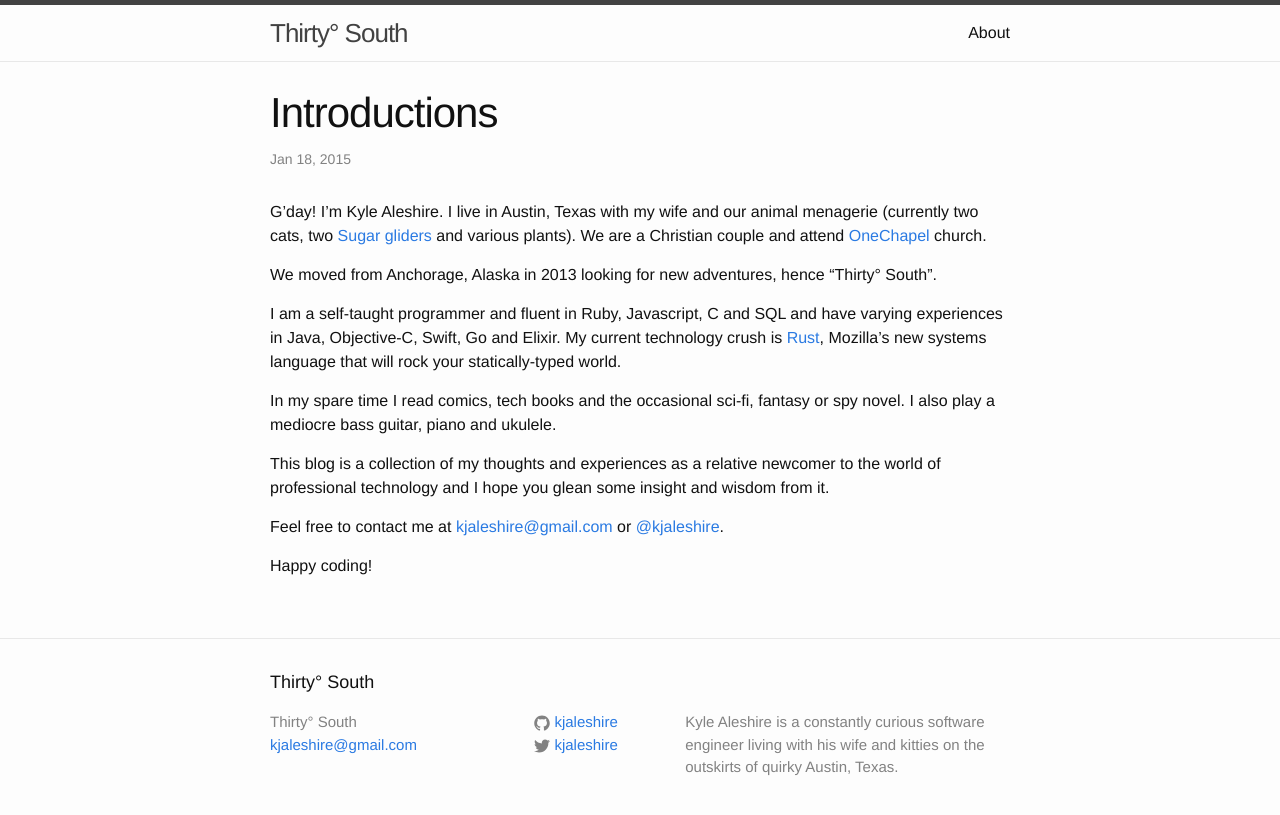
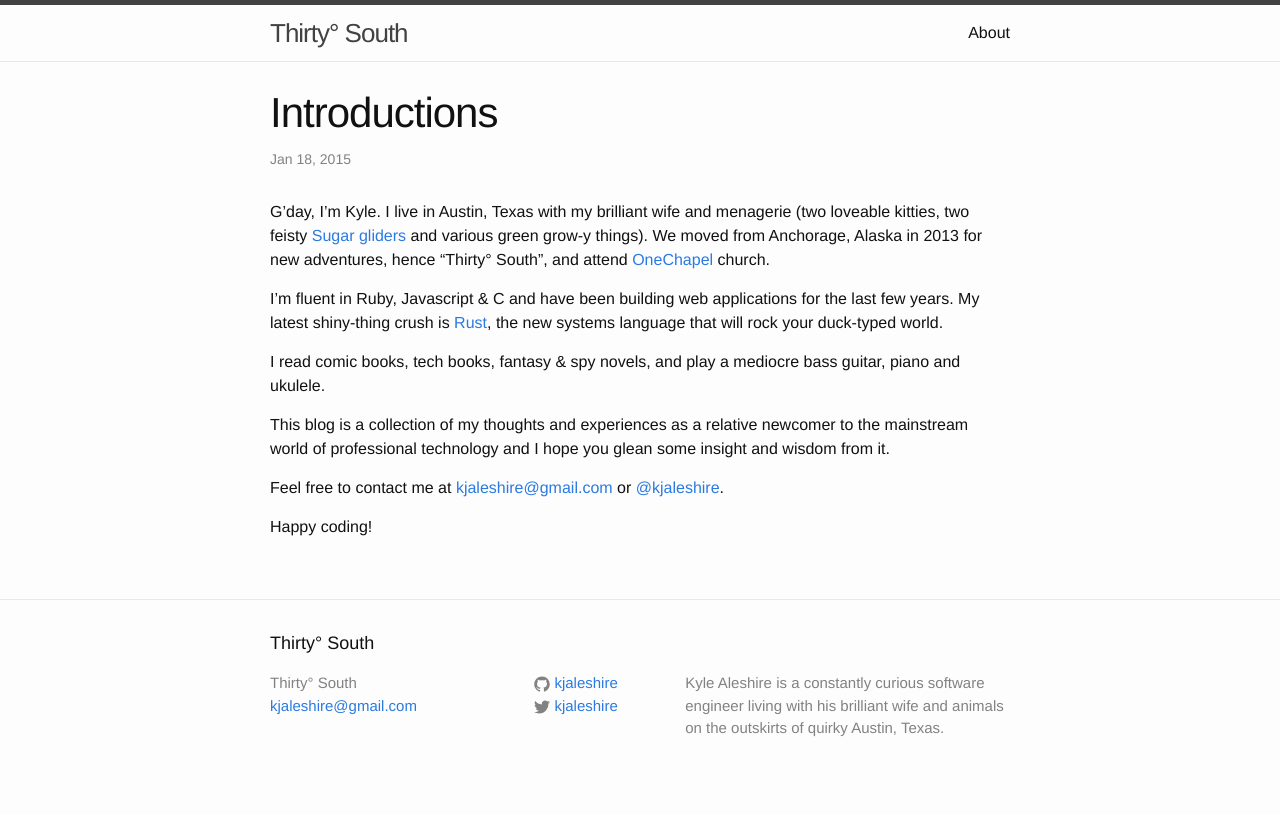
Before and after one commit to kjaleshire/kjaleshire.github.io, a Jekyll site: the page built from _posts/2015-01-18-introductions.md, in a window 1280 px wide. Shown: the top 815 px of the page. Built offline with Jekyll 4.4.1, drawn with Linux system fonts in a browser that asks for light colours.

Commit message:
updates to Introductions post and About page

```diff
--- a/_config.yml
+++ b/_config.yml
@@ -2,8 +2,8 @@
 title: Thirty° South
 email: kjaleshire@gmail.com
 description: >
-  Kyle Aleshire is a constantly curious software engineer living with his wife and
-  kitties on the outskirts of quirky Austin, Texas.
+  Kyle Aleshire is a constantly curious software engineer living with his brilliant wife and
+  animals on the outskirts of quirky Austin, Texas.
 baseurl: ""
 url: "http://kjaleshire.github.io"
 twitter_username: kjaleshire
--- a/_posts/2015-01-18-introductions.md
+++ b/_posts/2015-01-18-introductions.md
@@ -1,20 +1,18 @@
 ---
 layout: post
 title: "Introductions"
-date: 2015-01-18 19:30
+date: 2015-01-18
 comments: false
 categories: reflection
 ---
 
-G'day! I'm Kyle Aleshire. I live in Austin, Texas with my wife and our animal menagerie (currently two cats, two [Sugar gliders](http://en.wikipedia.org/wiki/Sugar_glider) and various plants). We are a Christian couple and attend [OneChapel](http://www.onechapel.com) church.
+G'day, I'm Kyle. I live in Austin, Texas with my brilliant wife and menagerie (two loveable kitties, two feisty [Sugar gliders](http://en.wikipedia.org/wiki/Sugar_glider) and various green grow-y things). We moved from Anchorage, Alaska in 2013 for new adventures, hence "Thirty° South", and attend [OneChapel](http://www.onechapel.com) church.
 
-We moved from Anchorage, Alaska in 2013 looking for new adventures, hence "Thirty° South".
+I'm fluent in Ruby, Javascript & C and have been building web applications for the last few years. My latest shiny-thing crush is [Rust](http://www.rust-lang.org), the new systems language that will rock your duck-typed world.
 
-I am a self-taught programmer and fluent in Ruby, Javascript, C and SQL and have varying experiences in Java, Objective-C, Swift, Go and Elixir. My current technology crush is [Rust](http://www.rust-lang.org), Mozilla's new systems language that will rock your statically-typed world.
+I read comic books, tech books, fantasy & spy novels, and play a mediocre bass guitar, piano and ukulele.
 
-In my spare time I read comics, tech books and the occasional sci-fi, fantasy or spy novel. I also play a mediocre bass guitar, piano and ukulele.
-
-This blog is a collection of my thoughts and experiences as a relative newcomer to the world of professional technology and I hope you glean some insight and wisdom from it.
+This blog is a collection of my thoughts and experiences as a relative newcomer to the mainstream world of professional technology and I hope you glean some insight and wisdom from it.
 
 Feel free to contact me at [kjaleshire@gmail.com](mailto:kjaleshire@gmail.com) or [@kjaleshire](http://twitter.com/kjaleshire).
 
```
Also changed, not shown: CV.md (added, +6 -0 lines), Gemfile (+14 -0 lines), about.md (+3 -11 lines), Gemfile.lock, 1 other file.
